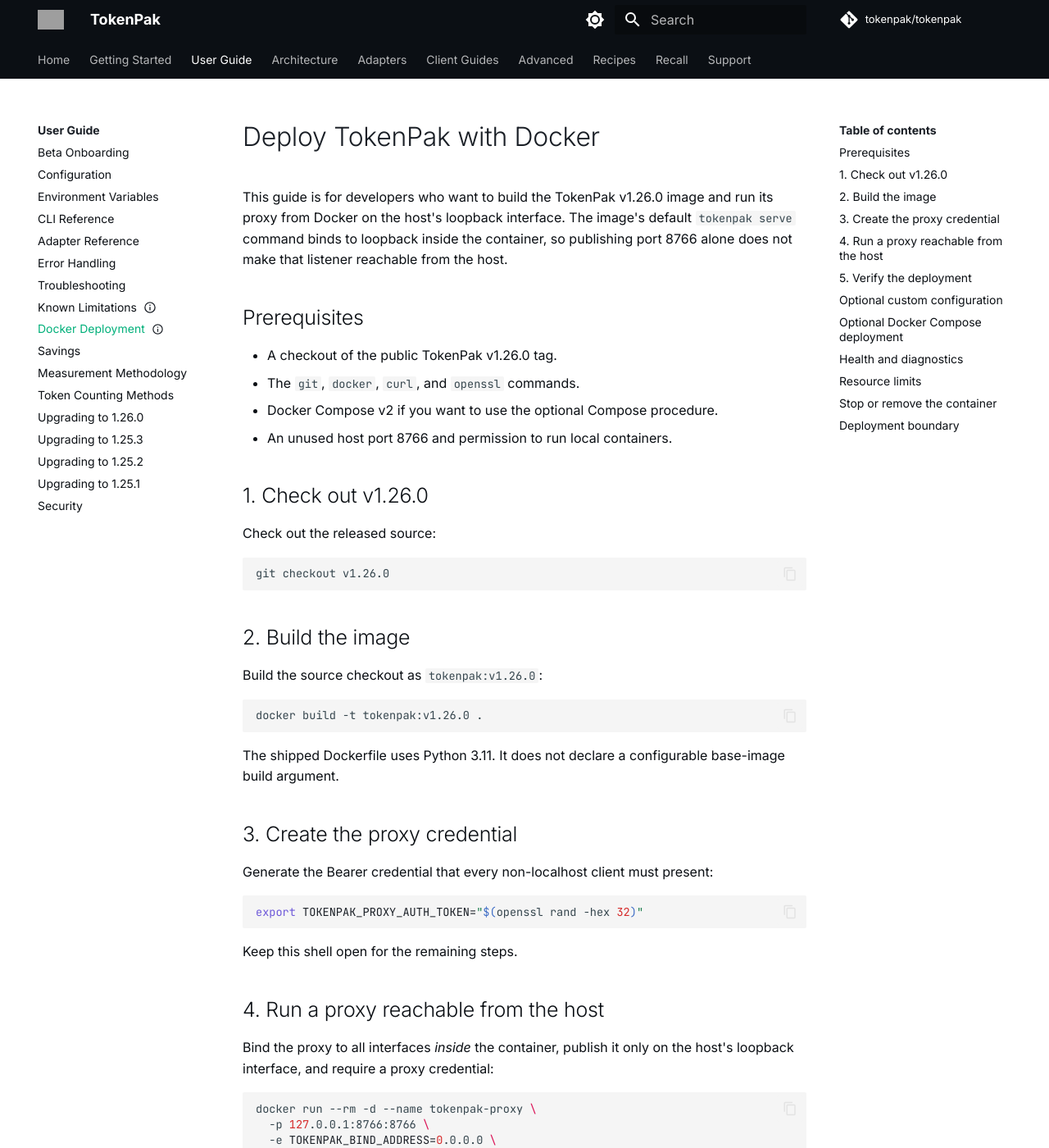
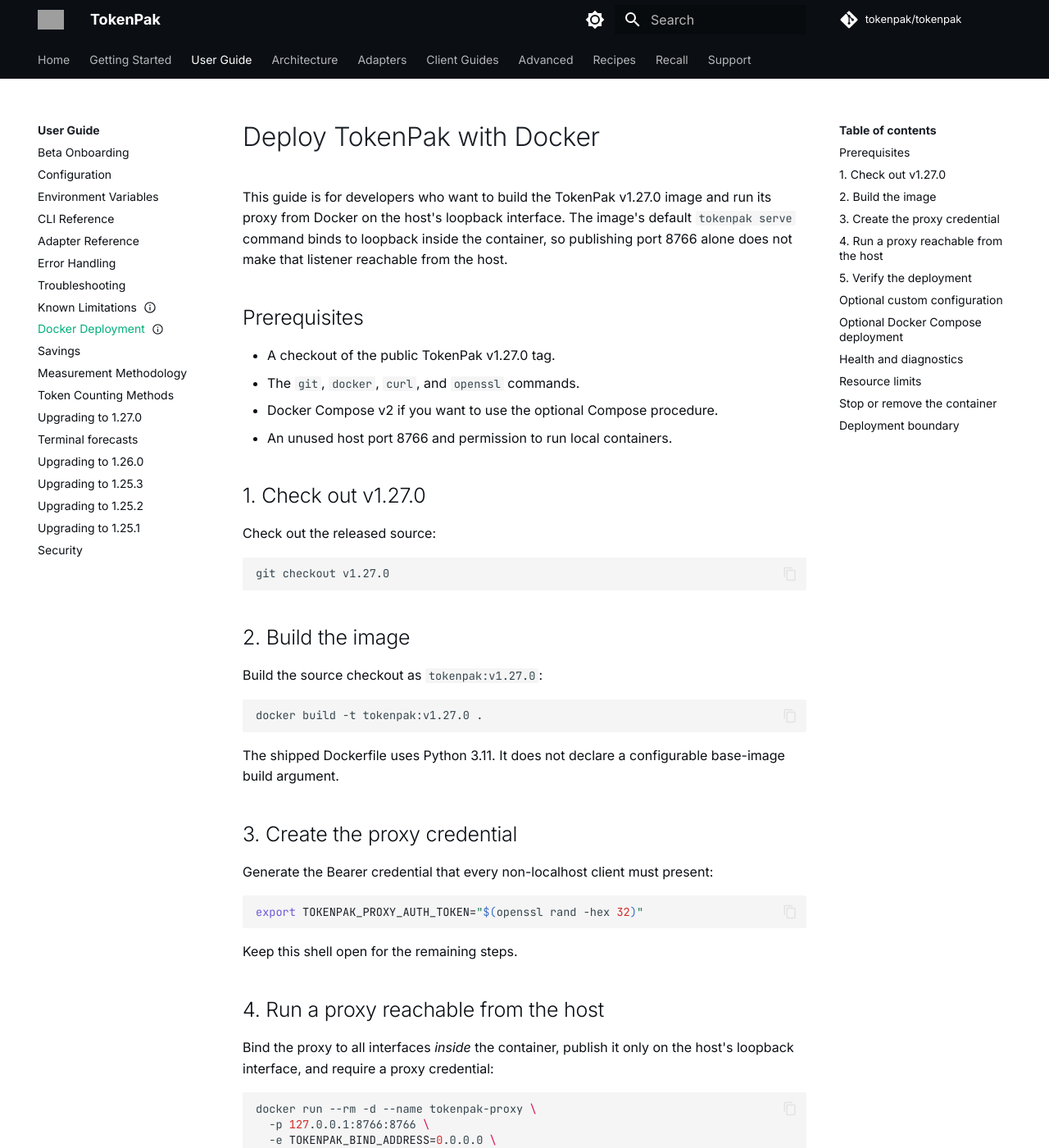
Before and after one commit to tokenpak/docs, an MkDocs documentation site: the page built from docs/DOCKER.md, in a window 1280 px wide and 1400 px high. Shown: the whole window at 82% size. Built offline with MkDocs 1.6.1 and Material for MkDocs 9.7.7, drawn with Linux system fonts in a browser that asks for light colours; comment, search, counter and statistics services are not loaded; some of the changed text lies outside the part shown; grey boxes are pictures that could not be loaded.

Commit message:
docs: add default companion forecasts and 1.27.0 upgrade guidance

````diff
--- a/docs/DOCKER.md
+++ b/docs/DOCKER.md
@@ -8,32 +8,32 @@
 
 # Deploy TokenPak with Docker
 
-This guide is for developers who want to build the TokenPak v1.26.0 image and
+This guide is for developers who want to build the TokenPak v1.27.0 image and
 run its proxy from Docker on the host's loopback interface. The image's default
 `tokenpak serve` command binds to loopback inside the container, so publishing
 port 8766 alone does not make that listener reachable from the host.
 
 ## Prerequisites
 
-- A checkout of the public TokenPak v1.26.0 tag.
+- A checkout of the public TokenPak v1.27.0 tag.
 - The `git`, `docker`, `curl`, and `openssl` commands.
 - Docker Compose v2 if you want to use the optional Compose procedure.
 - An unused host port 8766 and permission to run local containers.
 
-## 1. Check out v1.26.0
+## 1. Check out v1.27.0
 
 Check out the released source:
 
 ```bash
-git checkout v1.26.0
+git checkout v1.27.0
 ```
 
 ## 2. Build the image
 
-Build the source checkout as `tokenpak:v1.26.0`:
+Build the source checkout as `tokenpak:v1.27.0`:
 
 ```bash
-docker build -t tokenpak:v1.26.0 .
+docker build -t tokenpak:v1.27.0 .
 ```
 
 The shipped Dockerfile uses Python 3.11. It does not declare a configurable
@@ -59,7 +59,7 @@
   -p 127.0.0.1:8766:8766 \
   -e TOKENPAK_BIND_ADDRESS=0.0.0.0 \
   -e TOKENPAK_PROXY_AUTH_TOKEN="$TOKENPAK_PROXY_AUTH_TOKEN" \
-  tokenpak:v1.26.0 python -m tokenpak.proxy.server
+  tokenpak:v1.27.0 python -m tokenpak.proxy.server
 ```
 
 The host-side loopback publish keeps the service off the LAN. Docker bridge
@@ -76,7 +76,7 @@
 ```
 
 The deployment is ready when the response includes `"status": "ok"` and
-`"version": "1.26.0"`.
+`"version": "1.27.0"`.
 
 ## Optional custom configuration
 
@@ -95,7 +95,7 @@
   -e TOKENPAK_PROXY_AUTH_TOKEN="$TOKENPAK_PROXY_AUTH_TOKEN" \
   -e TOKENPAK_CONFIG=/app/config/config.yaml \
   -v "$PWD/config/config.yaml:/app/config/config.yaml:ro" \
-  tokenpak:v1.26.0 python -m tokenpak.proxy.server
+  tokenpak:v1.27.0 python -m tokenpak.proxy.server
 ```
 
 Proxy authentication and provider authentication are separate. The
@@ -105,7 +105,7 @@
 
 ## Optional Docker Compose deployment
 
-The repository's v1.26.0 `docker-compose.yml` is not an out-of-the-box
+The repository's v1.27.0 `docker-compose.yml` is not an out-of-the-box
 host-facing deployment recipe: it retains the container-loopback entrypoint
 and requires `./config/config.yaml`. Do not use that file unchanged for host
 access.
@@ -115,7 +115,7 @@
 ```yaml
 services:
   tokenpak:
-    image: tokenpak:v1.26.0
+    image: tokenpak:v1.27.0
     container_name: tokenpak-proxy
     command: ["python", "-m", "tokenpak.proxy.server"]
     ports:
@@ -174,7 +174,7 @@
   -p 127.0.0.1:8766:8766 \
   -e TOKENPAK_BIND_ADDRESS=0.0.0.0 \
   -e TOKENPAK_PROXY_AUTH_TOKEN="$TOKENPAK_PROXY_AUTH_TOKEN" \
-  tokenpak:v1.26.0 python -m tokenpak.proxy.server
+  tokenpak:v1.27.0 python -m tokenpak.proxy.server
 ```
 
 ## Stop or remove the container
@@ -197,7 +197,7 @@
 Kubernetes, public reverse proxies, and cloud container services require the
 same two controls: a non-loopback bind inside the container and a configured
 `TOKENPAK_PROXY_AUTH_TOKEN` presented by every non-localhost client. TokenPak
-v1.26.0 does not ship a separately verified Kubernetes or cloud-service
+v1.27.0 does not ship a separately verified Kubernetes or cloud-service
 manifest, so this guide does not present those platform-specific snippets as
 copy-paste deployment recipes.
 
--- a/mkdocs.yml
+++ b/mkdocs.yml
@@ -60,6 +60,8 @@
     - Savings: SAVINGS.md
     - Measurement Methodology: measurement-methodology.md
     - Token Counting Methods: token-counting-methods.md
+    - Upgrading to 1.27.0: upgrading-1.27.0.md
+    - Terminal forecasts: companion-session-forecast.md
     - Upgrading to 1.26.0: upgrading-1.26.0.md
     - Upgrading to 1.25.3: upgrading-1.25.3.md
     - Upgrading to 1.25.2: upgrading-1.25.2.md
````
Also changed, not shown: docs/KNOWN_LIMITATIONS.md (+1 -1 lines), docs/QUICKSTART.md (+1 -1 lines), docs/api-reference.md (+7 -7 lines), docs/companion-session-forecast.md (added, +88 -0 lines), docs/index.md (+5 -4 lines), docs/upgrading-1.27.0.md (added, +64 -0 lines).
